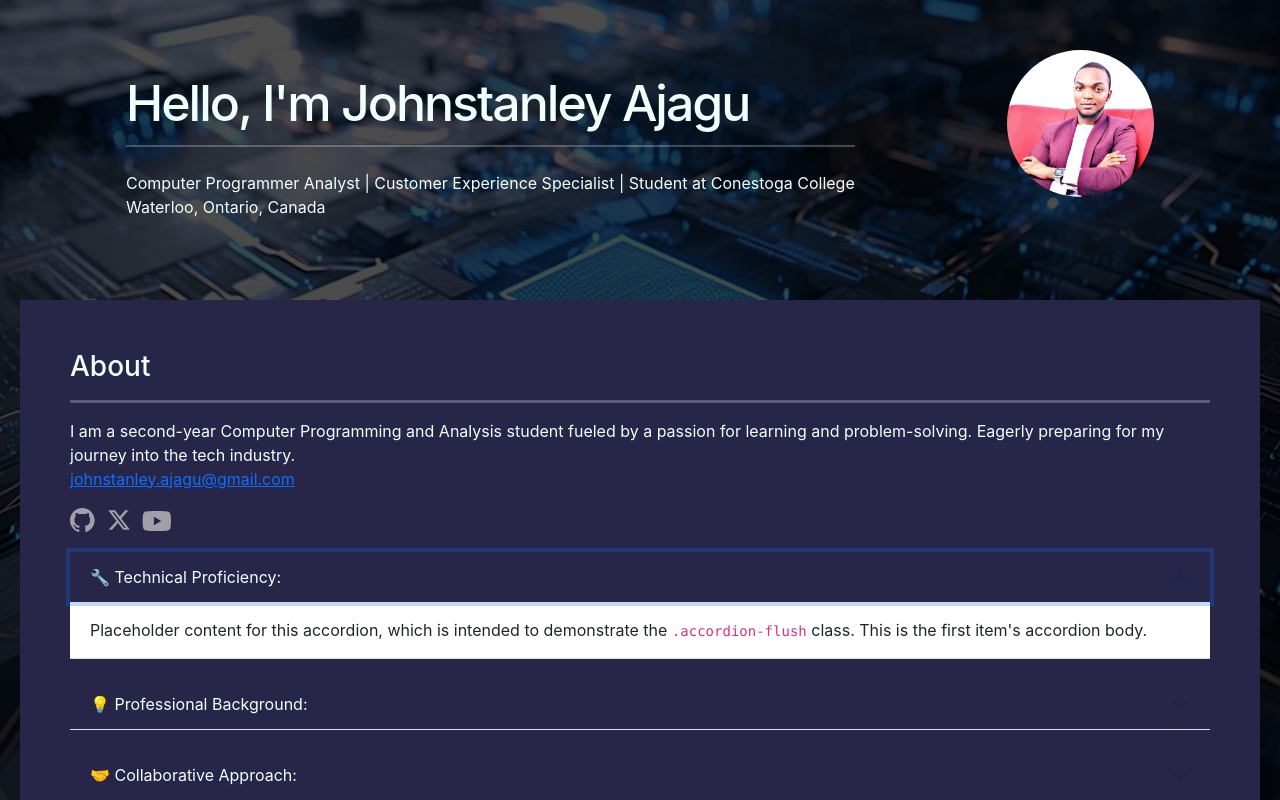
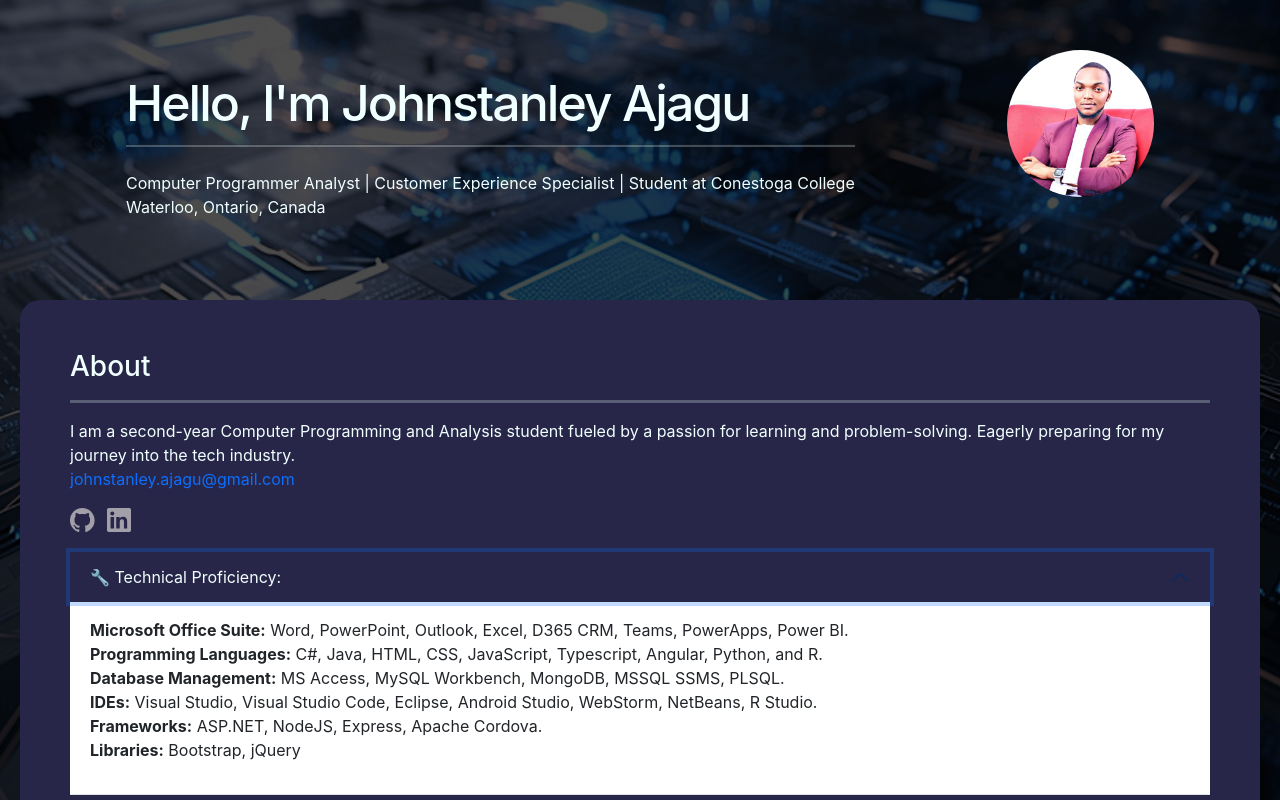
Before and after one commit to ogiaAayush/E-Portfolio, an Angular app in the folder e-portfolio/: page /home in a window 1280 px wide. Both pictures are taken after a click on the button "🔧 Technical Proficiency:". Shown: the top 800 px of the page. Built offline with nearby package versions, Linux system fonts and the light colour scheme.

Commit message:
completed the personal intro section

```diff
--- a/e-portfolio/src/app/home-page/home-page.component.css
+++ b/e-portfolio/src/app/home-page/home-page.component.css
@@ -91,6 +91,7 @@
     min-height: 10vh;
     padding: 50px;
     margin: 20px;
+    border-radius: 20px;
     background-size: cover;
     background-position: center;
     background-repeat: no-repeat;
--- a/e-portfolio/src/app/home-page/home-page.component.html
+++ b/e-portfolio/src/app/home-page/home-page.component.html
@@ -19,74 +19,92 @@
       <hr style="background-color: azure; height: 3px;">
       <p>I am a second-year Computer Programming and Analysis student fueled by a passion for learning and
         problem-solving. Eagerly preparing for my journey into the tech industry.
-      <br><a href="mailto:johnstanley.ajagu@gmail.com">johnstanley.ajagu&#64;gmail.com</a>
+        <br><a style="text-decoration: none;" href="mailto:johnstanley.ajagu@gmail.com">johnstanley.ajagu&#64;gmail.com</a>
       </p>
       <div class="social-links">
-        <a href="https://github.com/angular/angular" aria-label="Github" target="_blank" rel="noopener">
+        <a href="https://github.com/Johnstanley1" aria-label="Github" target="_blank" rel="noopener">
           <svg width="25" height="24" viewBox="0 0 25 24" fill="none" xmlns="http://www.w3.org/2000/svg" alt="Github">
-            <path
+            <path fill-rule="evenodd" clip-rule="evenodd"
               d="M12.3047 0C5.50634 0 0 5.50942 0 12.3047C0 17.7423 3.52529 22.3535 8.41332 23.9787C9.02856 24.0946 9.25414 23.7142 9.25414 23.3871C9.25414 23.0949 9.24389 22.3207 9.23876 21.2953C5.81601 22.0377 5.09414 19.6444 5.09414 19.6444C4.53427 18.2243 3.72524 17.8449 3.72524 17.8449C2.61064 17.082 3.81137 17.0973 3.81137 17.0973C5.04697 17.1835 5.69604 18.3647 5.69604 18.3647C6.79321 20.2463 8.57636 19.7029 9.27978 19.3881C9.39052 18.5924 9.70736 18.0499 10.0591 17.7423C7.32641 17.4347 4.45429 16.3765 4.45429 11.6618C4.45429 10.3185 4.9311 9.22133 5.72065 8.36C5.58222 8.04931 5.16694 6.79833 5.82831 5.10337C5.82831 5.10337 6.85883 4.77319 9.2121 6.36459C10.1965 6.09082 11.2424 5.95546 12.2883 5.94931C13.3342 5.95546 14.3801 6.09082 15.3644 6.36459C17.7023 4.77319 18.7328 5.10337 18.7328 5.10337C19.3942 6.79833 18.9789 8.04931 18.8559 8.36C19.6403 9.22133 20.1171 10.3185 20.1171 11.6618C20.1171 16.3888 17.2409 17.4296 14.5031 17.7321C14.9338 18.1012 15.3337 18.8559 15.3337 20.0084C15.3337 21.6552 15.3183 22.978 15.3183 23.3779C15.3183 23.7009 15.5336 24.0854 16.1642 23.9623C21.0871 22.3484 24.6094 17.7341 24.6094 12.3047C24.6094 5.50942 19.0999 0 12.3047 0Z" />
           </svg>
         </a>
-        <a href="https://twitter.com/angular" aria-label="Twitter" target="_blank" rel="noopener">
-          <svg width="24" height="24" viewBox="0 0 24 24" fill="none" xmlns="http://www.w3.org/2000/svg"
-            alt="Twitter">
-            <path
-              d="M18.244 2.25h3.308l-7.227 8.26 8.502 11.24H16.17l-5.214-6.817L4.99 21.75H1.68l7.73-8.835L1.254 2.25H8.08l4.713 6.231zm-1.161 17.52h1.833L7.084 4.126H5.117z" />
-          </svg>
-        </a>
-        <a href="https://www.youtube.com/channel/UCbn1OgGei-DV7aSRo_HaAiw" aria-label="Youtube" target="_blank"
-          rel="noopener">
-          <svg width="29" height="20" viewBox="0 0 29 20" fill="none" xmlns="http://www.w3.org/2000/svg"
-            alt="Youtube">
+        <a href="https://www.linkedin.com/in/johnstanleyajagu" aria-label="LinkedIn" target="_blank" rel="noopener">
+          <svg width="24" height="24" viewBox="0 0 24 24" fill="none" xmlns="http://www.w3.org/2000/svg" alt="LinkedIn">
             <path fill-rule="evenodd" clip-rule="evenodd"
-              d="M27.4896 1.52422C27.9301 1.96749 28.2463 2.51866 28.4068 3.12258C29.0004 5.35161 29.0004 10 29.0004 10C29.0004 10 29.0004 14.6484 28.4068 16.8774C28.2463 17.4813 27.9301 18.0325 27.4896 18.4758C27.0492 18.9191 26.5 19.2389 25.8972 19.4032C23.6778 20 14.8068 20 14.8068 20C14.8068 20 5.93586 20 3.71651 19.4032C3.11363 19.2389 2.56449 18.9191 2.12405 18.4758C1.68361 18.0325 1.36732 17.4813 1.20683 16.8774C0.613281 14.6484 0.613281 10 0.613281 10C0.613281 10 0.613281 5.35161 1.20683 3.12258C1.36732 2.51866 1.68361 1.96749 2.12405 1.52422C2.56449 1.08095 3.11363 0.76113 3.71651 0.596774C5.93586 0 14.8068 0 14.8068 0C14.8068 0 23.6778 0 25.8972 0.596774C26.5 0.76113 27.0492 1.08095 27.4896 1.52422ZM19.3229 10L11.9036 5.77905V14.221L19.3229 10Z" />
+              d="M22.23 0H1.77C.79 0 0 .77 0 1.73v20.54C0 23.23.79 24 1.77 24h20.46c.98 0 1.77-.77 1.77-1.73V1.73C24 .77 23.21 0 22.23 0zM7.06 20.45H3.56V9h3.5v11.45zM5.31 7.61c-1.12 0-2.03-.9-2.03-2.01 0-1.11.9-2.01 2.03-2.01 1.12 0 2.02.9 2.02 2.01 0 1.11-.9 2.01-2.02 2.01zM20.45 20.45h-3.5v-5.87c0-1.4-.02-3.21-1.96-3.21-1.96 0-2.26 1.52-2.26 3.1v5.98h-3.5V9h3.36v1.56h.05c.47-.9 1.61-1.86 3.32-1.86 3.55 0 4.2 2.34 4.2 5.38v6.37z" />
           </svg>
         </a>
       </div>
       <div class="accordion accordion-flush" id="accordionFlushExample">
         <div class="accordion-item">
           <h2 class="accordion-header">
-            <button class="accordion-button collapsed" type="button" data-bs-toggle="collapse" data-bs-target="#flush-collapseOne" aria-expanded="false" aria-controls="flush-collapseOne">
+            <button class="accordion-button collapsed" type="button" data-bs-toggle="collapse"
+              data-bs-target="#flush-collapseOne" aria-expanded="false" aria-controls="flush-collapseOne">
               🔧 Technical Proficiency:
             </button>
           </h2>
           <div id="flush-collapseOne" class="accordion-collapse collapse" data-bs-parent="#accordionFlushExample">
-            <div class="accordion-body">Placeholder content for this accordion, which is intended to demonstrate the <code>.accordion-flush</code> class. This is the first item's accordion body.</div>
+            <div class="accordion-body">
+              <p>
+                <strong>Microsoft Office Suite:</strong> Word, PowerPoint, Outlook, Excel, D365 CRM, Teams, PowerApps,
+                Power BI. <br>
+                <strong>Programming Languages:</strong> C#, Java, HTML, CSS, JavaScript, Typescript, Angular, Python,
+                and R. <br>
+                <strong>Database Management:</strong> MS Access, MySQL Workbench, MongoDB, MSSQL SSMS, PLSQL. <br>
+                <strong>IDEs:</strong> Visual Studio, Visual Studio Code, Eclipse, Android Studio, WebStorm, NetBeans, R
+                Studio. <br>
+                <strong>Frameworks:</strong> ASP.NET, NodeJS, Express, Apache Cordova. <br>
+                <strong>Libraries:</strong> Bootstrap, jQuery <br>
+              </p>
+            </div>
           </div>
         </div>
         <div class="accordion-item">
           <h2 class="accordion-header">
-            <button class="accordion-button collapsed" type="button" data-bs-toggle="collapse" data-bs-target="#flush-collapseTwo" aria-expanded="false" aria-controls="flush-collapseTwo">
+            <button class="accordion-button collapsed" type="button" data-bs-toggle="collapse"
+              data-bs-target="#flush-collapseTwo" aria-expanded="false" aria-controls="flush-collapseTwo">
               💡 Professional Background:
             </button>
           </h2>
           <div id="flush-collapseTwo" class="accordion-collapse collapse" data-bs-parent="#accordionFlushExample">
-            <div class="accordion-body">Placeholder content for this accordion, which is intended to demonstrate the <code>.accordion-flush</code> class. This is the second item's accordion body. Let's imagine this being filled with some actual content.</div>
+            <div class="accordion-body">
+              I bring over six years of proven expertise as a customer success specialist in the banking sector and have
+              evolved into a junior data analyst. My proficiency in Microsoft Office is complemented by a strategic
+              blend of analytical thinking, communication, and active listening skills. </div>
           </div>
         </div>
         <div class="accordion-item">
           <h2 class="accordion-header">
-            <button class="accordion-button collapsed" type="button" data-bs-toggle="collapse" data-bs-target="#flush-collapseThree" aria-expanded="false" aria-controls="flush-collapseThree">
+            <button class="accordion-button collapsed" type="button" data-bs-toggle="collapse"
+              data-bs-target="#flush-collapseThree" aria-expanded="false" aria-controls="flush-collapseThree">
               🤝 Collaborative Approach:
             </button>
           </h2>
           <div id="flush-collapseThree" class="accordion-collapse collapse" data-bs-parent="#accordionFlushExample">
-            <div class="accordion-body">Placeholder content for this accordion, which is intended to demonstrate the <code>.accordion-flush</code> class. This is the third item's accordion body. Nothing more exciting happening here in terms of content, but just filling up the space to make it look, at least at first glance, a bit more representative of how this would look in a real-world application.</div>
+            <div class="accordion-body">
+              With a knack for developing strong relationships, I've thrived in team environments through part-time
+              college employment and voluntary experiences on and off campus. I am actively pursuing co-op work terms to
+              gain real-life experiences and acquire crucial technological skills.
+            </div>
           </div>
         </div>
         <div class="accordion-item">
           <h2 class="accordion-header">
-            <button class="accordion-button collapsed" type="button" data-bs-toggle="collapse" data-bs-target="#flush-collapseFour" aria-expanded="false" aria-controls="flush-collapseFour">
+            <button class="accordion-button collapsed" type="button" data-bs-toggle="collapse"
+              data-bs-target="#flush-collapseFour" aria-expanded="false" aria-controls="flush-collapseFour">
               🌐 Open to Opportunities:
             </button>
           </h2>
           <div id="flush-collapseFour" class="accordion-collapse collapse" data-bs-parent="#accordionFlushExample">
-            <div class="accordion-body">Placeholder content for this accordion, which is intended to demonstrate the <code>.accordion-flush</code> class. This is the third item's accordion body. Nothing more exciting happening here in terms of content, but just filling up the space to make it look, at least at first glance, a bit more representative of how this would look in a real-world application.</div>
+            <div class="accordion-body">
+              I am currently seeking a co-op position where I can apply my skills and passion for technology. If you
+              have exciting opportunities or insights to share, I am ready to connect and explore possibilities within
+              the dynamic realms of programming and tech. <br><br>
+              Let's connect and explore potential collaborations!
+            </div>
           </div>
         </div>
       </div>
-
     </section>
     <section>
       <div class="right-side">
```
